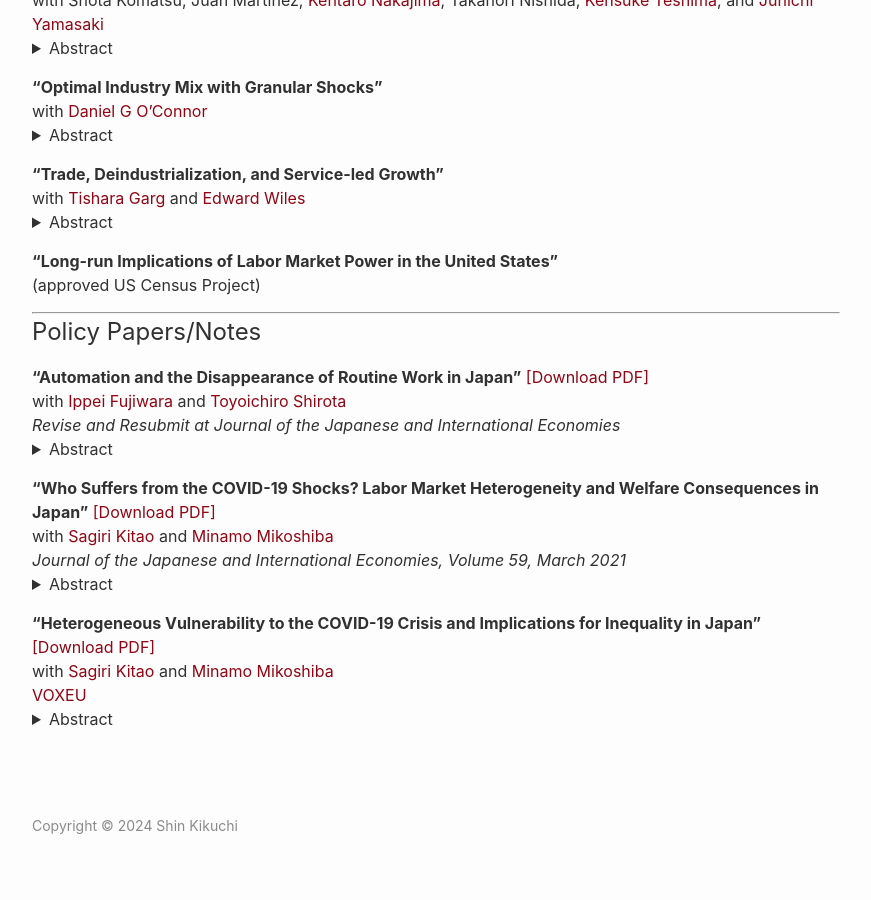
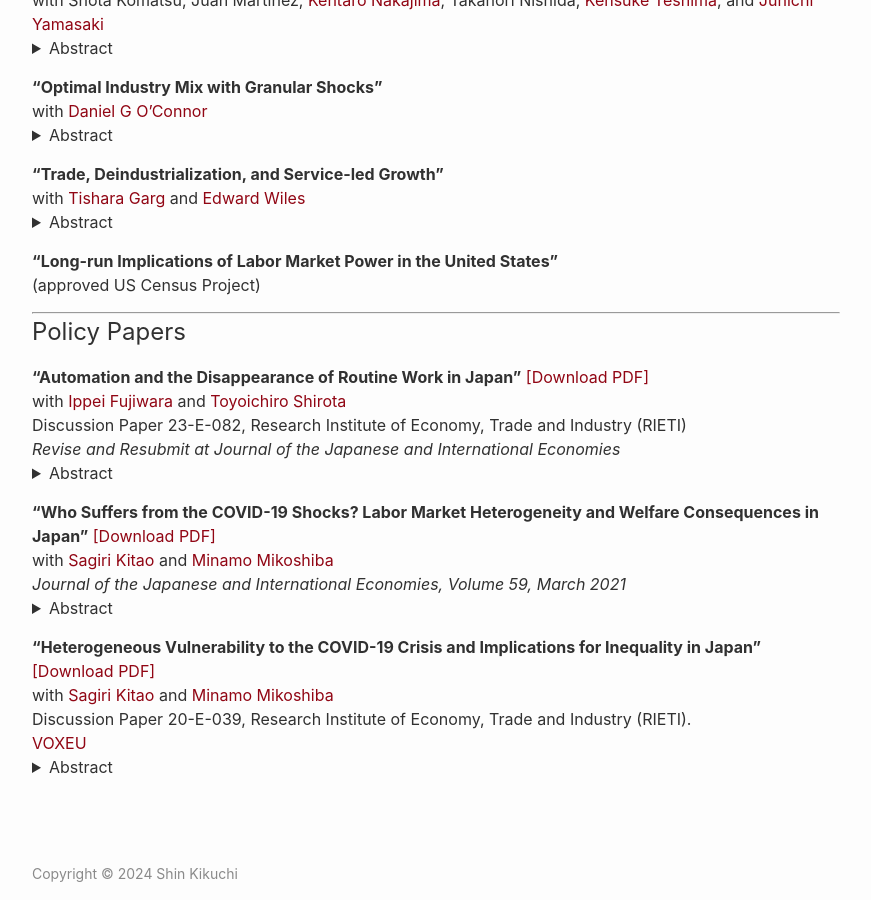
Before and after one commit to shinnkikuchi/shinnkikuchi.github.io, a Jekyll site: the page built from index.md, in a window 1280 px wide and 900 px high, scrolled down 901 px. Shown: the whole window, without its empty margins (188-1059 px from the left). Built offline with Jekyll 4.4.1, drawn with Linux system fonts in a browser that asks for light colours; before the commit the page ends 1753 px from its top, so only the background shows below that.

Commit message:
Update index.md

```diff
--- a/index.md
+++ b/index.md
@@ -81,10 +81,11 @@ We examine the impact of trade liberalization on structural change patterns in I
 
 <hr>
 
-## Policy Papers/Notes
+## Policy Papers
 
 **"Automation and the Disappearance of Routine Work in Japan"** <a href="/files/research/FKS-robot-japan.pdf" target="_blank">[Download PDF]</a><br>
 with <a href="https://sites.google.com/site/ippeifujiwara/" target="_blank">Ippei Fujiwara</a> and <a href="https://researchmap.jp/81332791111?lang=en" target="_blank">Toyoichiro Shirota</a><br>
+Discussion Paper 23-E-082, Research Institute of Economy, Trade and Industry (RIETI) <br>
 *Revise and Resubmit at Journal of the Japanese and International Economies* <br>
 <details style="margin-bottom: 15px; margin-top: -15px">
 	<summary>Abstract</summary>
@@ -104,6 +105,7 @@ In each dimension of the heterogeneity, the shocks are amplified for those who e
 **"Heterogeneous Vulnerability to the COVID-19 Crisis and Implications for Inequality in Japan"** <a href="/files/research/KKM-COVID19-note.pdf" target="_blank">[Download PDF]</a><br>
 with  <a href="https://sites.google.com/site/sagirikitao/home" target="_blank">Sagiri Kitao</a> and
  <a href="https://sites.google.com/view/minamomikoshiba/home" target="_blank">Minamo Mikoshiba</a><br>
+ Discussion Paper 20-E-039, Research Institute of Economy, Trade and Industry (RIETI).<br>
  <a href="https://cepr.org/voxeu/columns/heterogeneous-employment-vulnerability-and-inequality-japan" target="_blank">VOXEU</a><br>
 <details style="margin-bottom: 15px; margin-top: -15px">
 <summary>Abstract</summary>
```
